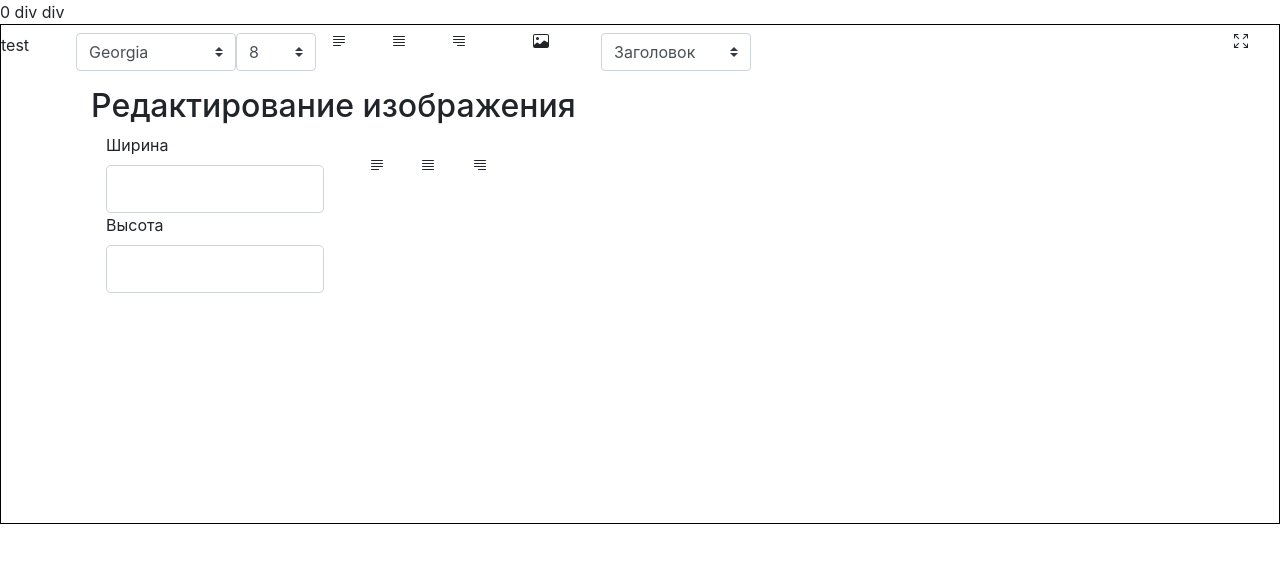
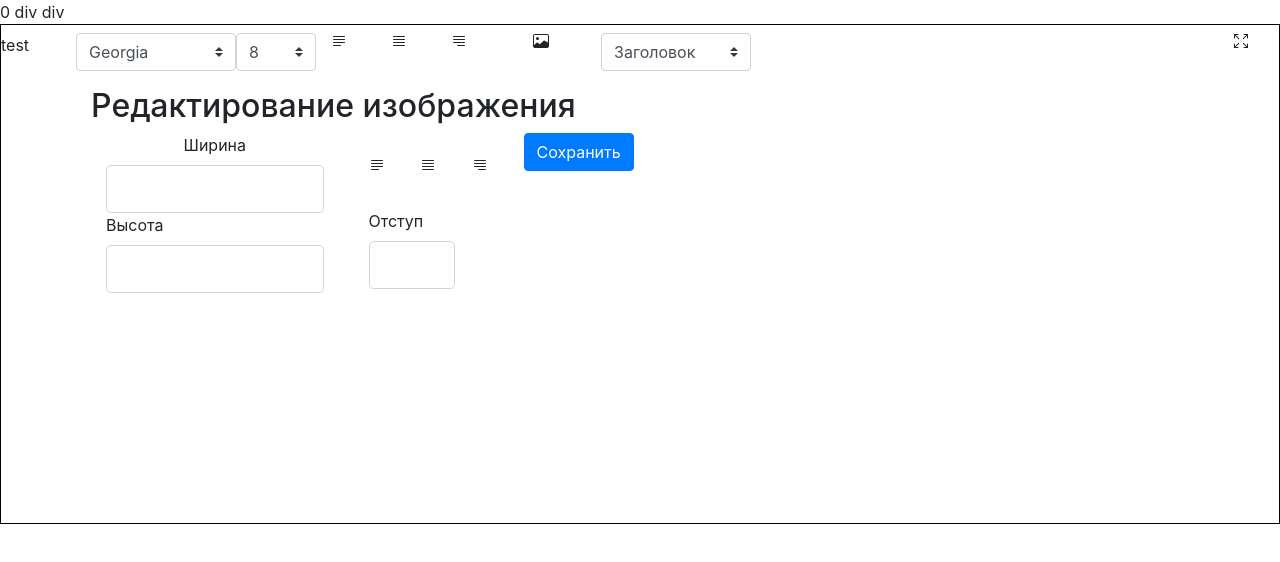
Before and after one commit to dimaarion/react-redactor, a React (Create React App) app: page / in a window 1280 px wide. Shown: the top 562 px of the page. Built offline with nearby package versions, Linux system fonts and the light colour scheme.

Commit message:
1 file modified

```diff
--- a/src/ImgRemove.js
+++ b/src/ImgRemove.js
@@ -9,7 +9,7 @@ function ImgRemove(props) {
     <h2 className = "text-left">Редактирование изображения</h2>
     <div className = "row">
     <div className = "col-3">
-     <Inputs name = 'Ширина' id = "width" col = "sm" cange = {()=>{}} />
+     <Inputs name = 'Ширина' id = "width" col = "sm" c = "text-center" cange = {()=>{}} />
      <Inputs name = 'Высота' id = "height" col = "sm" cange = {()=>{}} />
      </div>
      <div className = "col-2 text-left row mt-4">
@@ -22,7 +22,9 @@ function ImgRemove(props) {
       <div className = "col">
       <Lineright/>
         </div>
+        <Inputs name = 'Отступ' id = "padding" col = "9" c = "mt-4 pt-2" cange = {()=>{}} />
      </div>
+     <div className = "col text-left"><div className = "btn btn-primary mb-2">Сохранить</div></div>
      </div>
     </div>
   );
```
